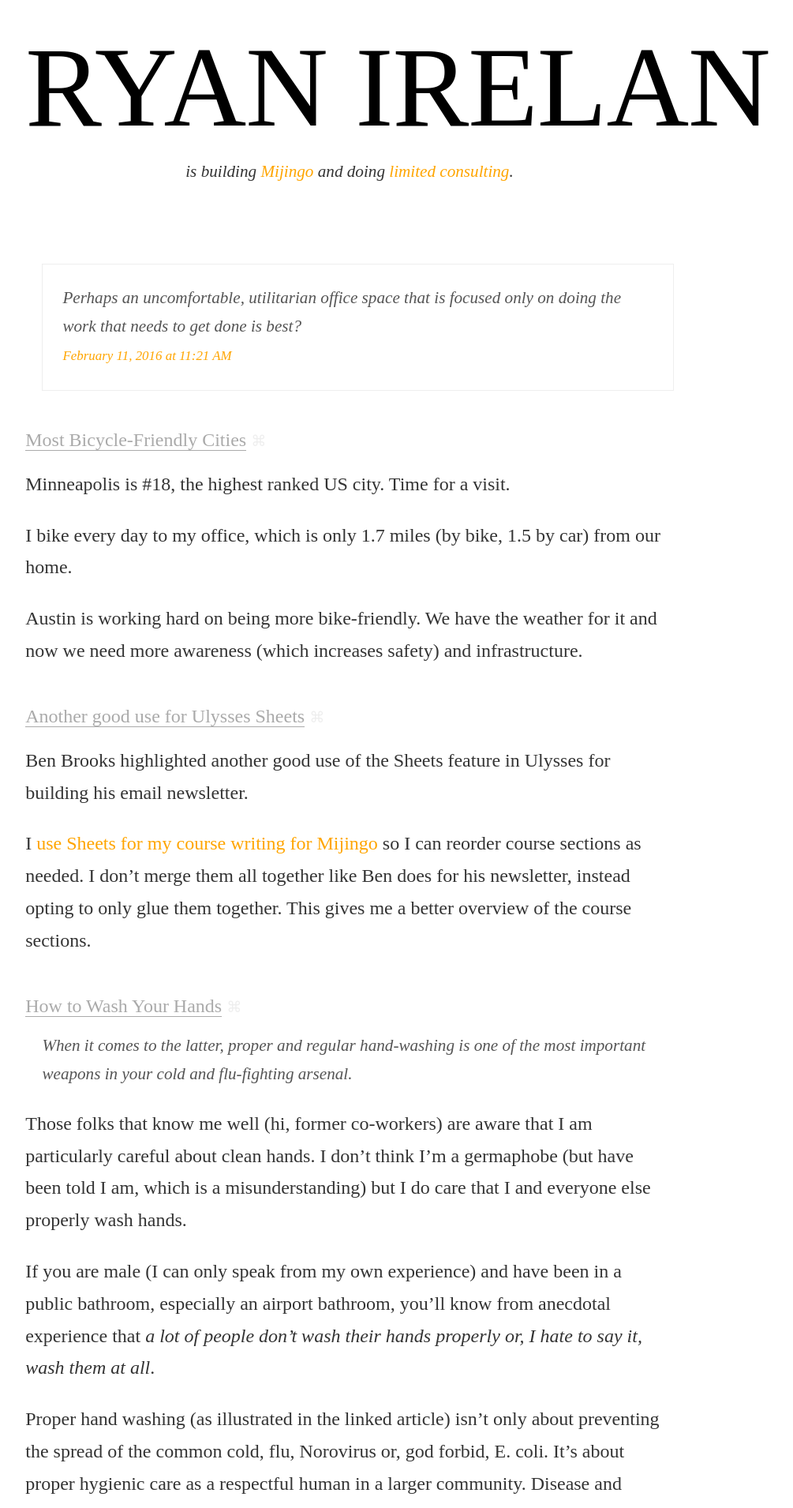
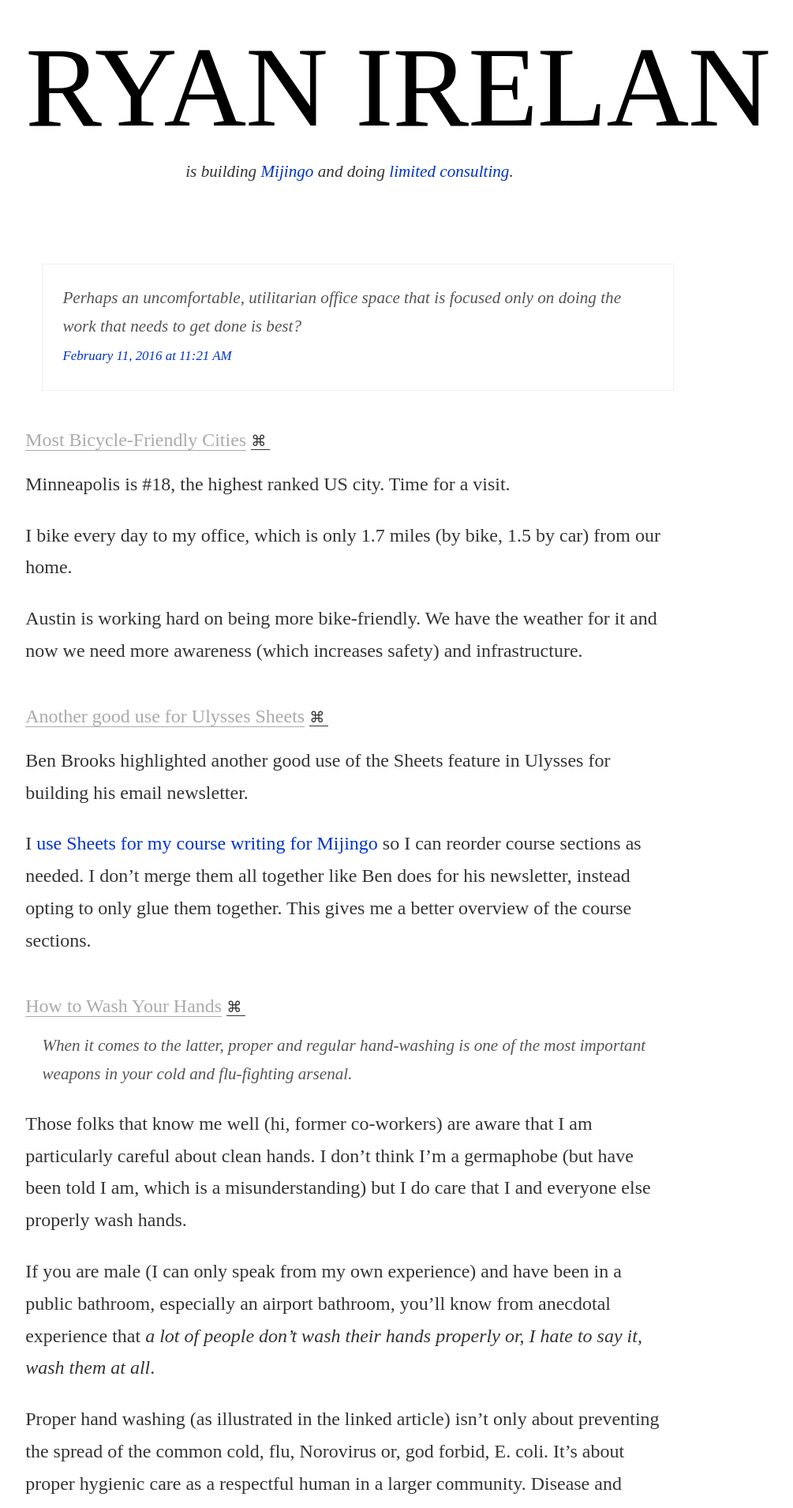
Before and after one commit to ryanirelan/ryanirelan.github.io, a Jekyll site: the page built from index.html, in a window 1280 px wide. Shown: the top 1910 px of the page at 79% size, without its empty margins (197-1202 px from the left). Built offline with Jekyll 4.4.1, drawn with Linux system fonts in a browser that asks for light colours; nearby versions of some CDN libraries; some web fonts are replaced.

Commit message:
playing with stylesheet for simpler look

```diff
--- a/stylesheets/screen.css
+++ b/stylesheets/screen.css
@@ -97,8 +97,7 @@ footer ul li {
   font-size: 11px; }
 
 a {
-  /*color:#ef7a28;*/
-  color: orange;
+  color: #0033CC;
   text-decoration: none; }
 
 a:hover {
@@ -286,10 +285,9 @@ ul#archive li em {
   color: #aaa; }
 #content article h2.linked-post a.linked-permalink {
   font-size: 0.8em;
-  border: none;
-  color: #eee; }
+  color: #333; }
 #content article h2.linked-post a:hover {
-  color: #333; }
+  color: #000; }
 
 /* Responsive All Up In Here */
 /* LOCKED MEDIA QUERIES FOR IPHONE & IPAD SUPPORT */
```
